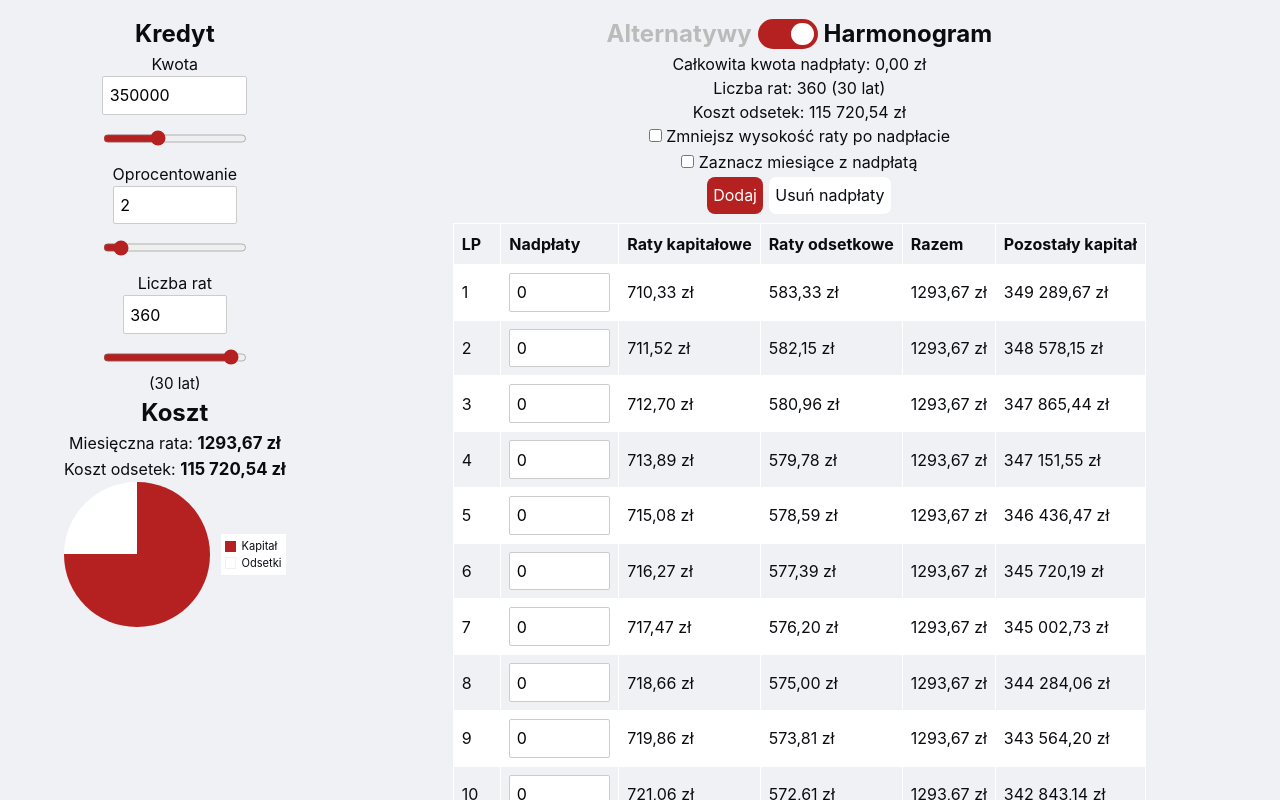
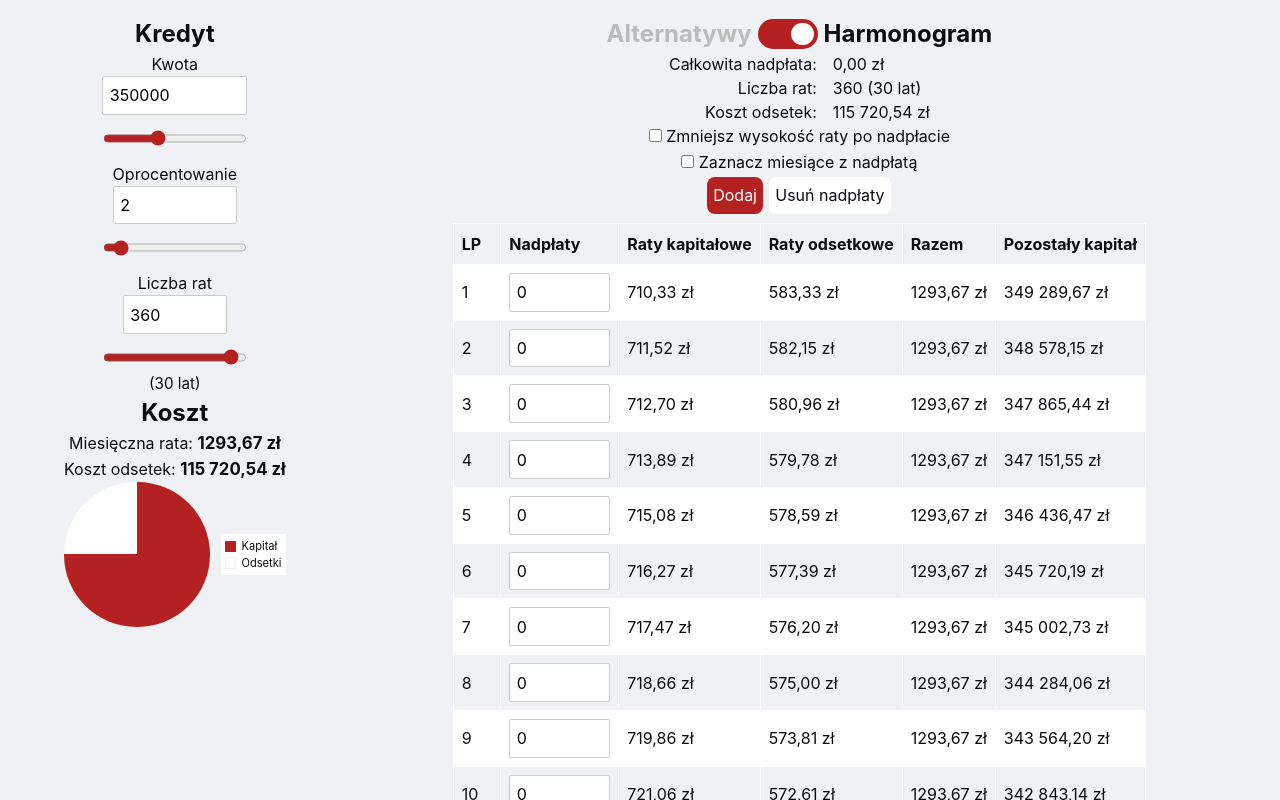
Before and after one commit to adamwroo/svelte-mortgage-calculator, a Svelte app: page / in a window 1280 px wide. Shown: the top 800 px of the page. Built offline with nearby package versions, Linux system fonts and the light colour scheme.

Commit message:
InfoGrid component added and used in Schedule

```diff
--- a/src/calculations.js
+++ b/src/calculations.js
@@ -52,6 +52,7 @@ const calculateMonthlyInstallment = (amount, interestRate, numberOfPayments) =>
     return amount / sigma;
 }
 
+// todo: combine with getMonthlySchedule
 const getMonthlyPayments = (amount, interestRate, numberOfPayments, monthlyInstallment) => {
     if (amount <= 0 || interestRate <= 0 || numberOfPayments <= 0 || monthlyInstallment <= 0) return []; // todo: test if [] returned
 
--- a/src/components/Schedule.svelte
+++ b/src/components/Schedule.svelte
@@ -1,9 +1,10 @@
 <script>
     import AlternativeInfo from './alternatives/AlternativeInfo.svelte';
     import ScheduleDialog from './schedule/ScheduleDialog.svelte';
+    import InfoGrid from './shared/InfoGrid.svelte';
     import { toPLN, toYearsAndMonthsHint } from '../utils';
     import { selectOnFocus } from '../actions';
-    import { getScheduleData, round } from '../calculations';
+    import { getScheduleData, round } from '../calculations'; // todo: should `round` be removed?
 
     export let mortgage;
     export let overpayments = [];
@@ -12,6 +13,8 @@
 
     let showingDialog = false;
     let scheduleData = [];
+
+    $: overpaymentsSum = overpayments.reduce((sum, overpayment) => sum + overpayment, 0);
 
     const updateScheduleData = (mortgage, oldOverpaymentsTest, decreaseInstallmentAfterOverpayment) => {
         let { payments, newOverpayments } = getScheduleData(mortgage, oldOverpaymentsTest, decreaseInstallmentAfterOverpayment);
@@ -33,7 +36,7 @@
         showingDialog = false;
     }
 
-    const updateSchedule = overpayment => {
+    const updateScheduleOnSave = overpayment => {
         const { overpaymentAmount, overpaymentFrequency, overwrite } = overpayment;
         let newOverpayments = [...overpayments];
 
@@ -53,20 +56,23 @@
     }
 </script>
 
-<p>
-    Całkowita kwota nadpłaty: { toPLN(overpayments.reduce((sum, overpayment) => sum + overpayment, 0)) }
-</p>
-<p>
-    Liczba rat: {scheduleData.length} ({toYearsAndMonthsHint(scheduleData.length)})
-    <br />
+<div class="schedule-info">
+    <InfoGrid>
+        <span>Całkowita nadpłata:</span><span>{ toPLN(overpaymentsSum) }</span>
+        <span>Liczba rat:</span><span>{scheduleData.length} ({toYearsAndMonthsHint(scheduleData.length)})</span>
+        <span></span>
+        <span>
             <AlternativeInfo oldValue={mortgage.numberOfPayments} newValue={scheduleData.length} />
             <AlternativeInfo oldValue={mortgage.numberOfPayments} newValue={scheduleData.length} type="years-and-months" />
-</p>
-<p>
-    Koszt odsetek: { toPLN(scheduleData.reduce((sum, {interestInstallment}) => sum + interestInstallment, 0)) }
+        </span>
+        <span>Koszt odsetek:</span>
+        <span>
             <!-- todo: sum shouldn't take place here (in calculations? object?) -->
+            { toPLN(scheduleData.reduce((sum, {interestInstallment}) => sum + interestInstallment, 0)) }
             <AlternativeInfo oldValue={mortgage.getInterestCost()} newValue={scheduleData.reduce((sum, {interestInstallment}) => sum + interestInstallment, 0)} type="currency" />
-</p>
+        </span>
+    </InfoGrid>
+
     <div>
         <label>
             <input type="checkbox" bind:checked={decreaseInstallmentAfterOverpayment} />
@@ -79,6 +85,7 @@
             Zaznacz miesiące z nadpłatą
         </label>
     </div>
+</div>
 
 <button class="primary" on:click={() => openDialog()}>Dodaj</button>
 <button class="secondary" on:click={() => clearOverpayments()}>Usuń nadpłaty</button>
@@ -87,7 +94,7 @@
     <ScheduleDialog
         mortgageAmount={mortgage.amount}
         on:cancel={closeDialog}
-        on:save={e => updateSchedule(e.detail)}
+        on:save={e => updateScheduleOnSave(e.detail)}
     />
 {/if}
 
@@ -125,6 +132,11 @@
 </div>
 
 <style>
+    .schedule-info {
+        display: flex;
+        flex-direction: column;
+    }
+
     .table-container {
         display: flex;
         /* 'center' breaks scrolling (some items not visible); 'safe center' not yet fully supported */
--- /dev/null
+++ b/src/components/shared/InfoGrid.svelte
@@ -0,0 +1,21 @@
+<div class="info-grid">
+    <slot></slot>
+</div>
+
+<style>
+    .info-grid {
+        display: grid;
+        grid-template-columns: repeat(2, auto);
+        column-gap: 1em;
+    }
+
+    :global(.info-grid > *:nth-child(odd)) {
+        justify-self: right;
+        text-align: right;
+    }
+
+    :global(.info-grid > *:nth-child(even)) {
+        justify-self: left;
+        text-align: left;
+    }
+</style>
```
Lines whose indentation alone changed are shown as unchanged.
